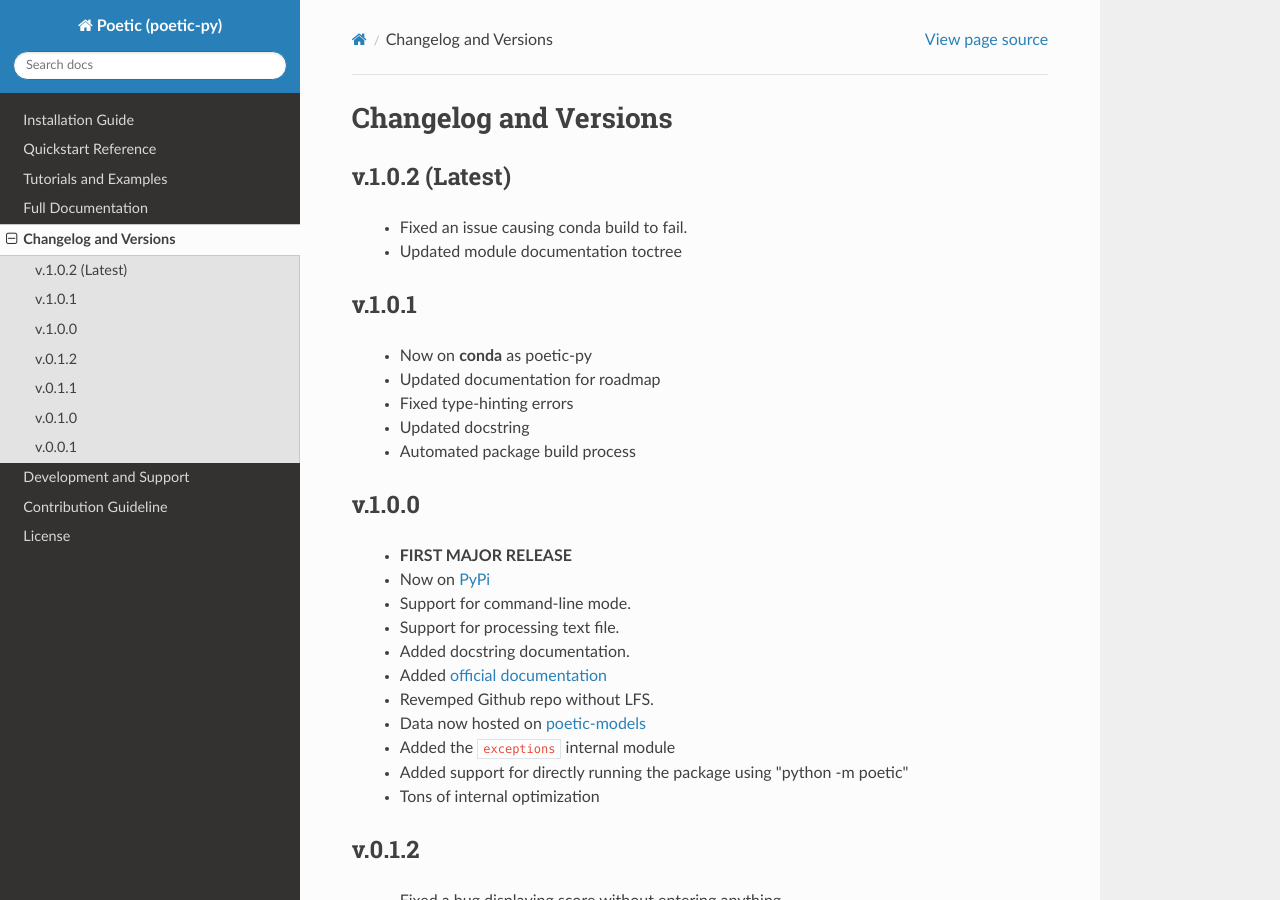
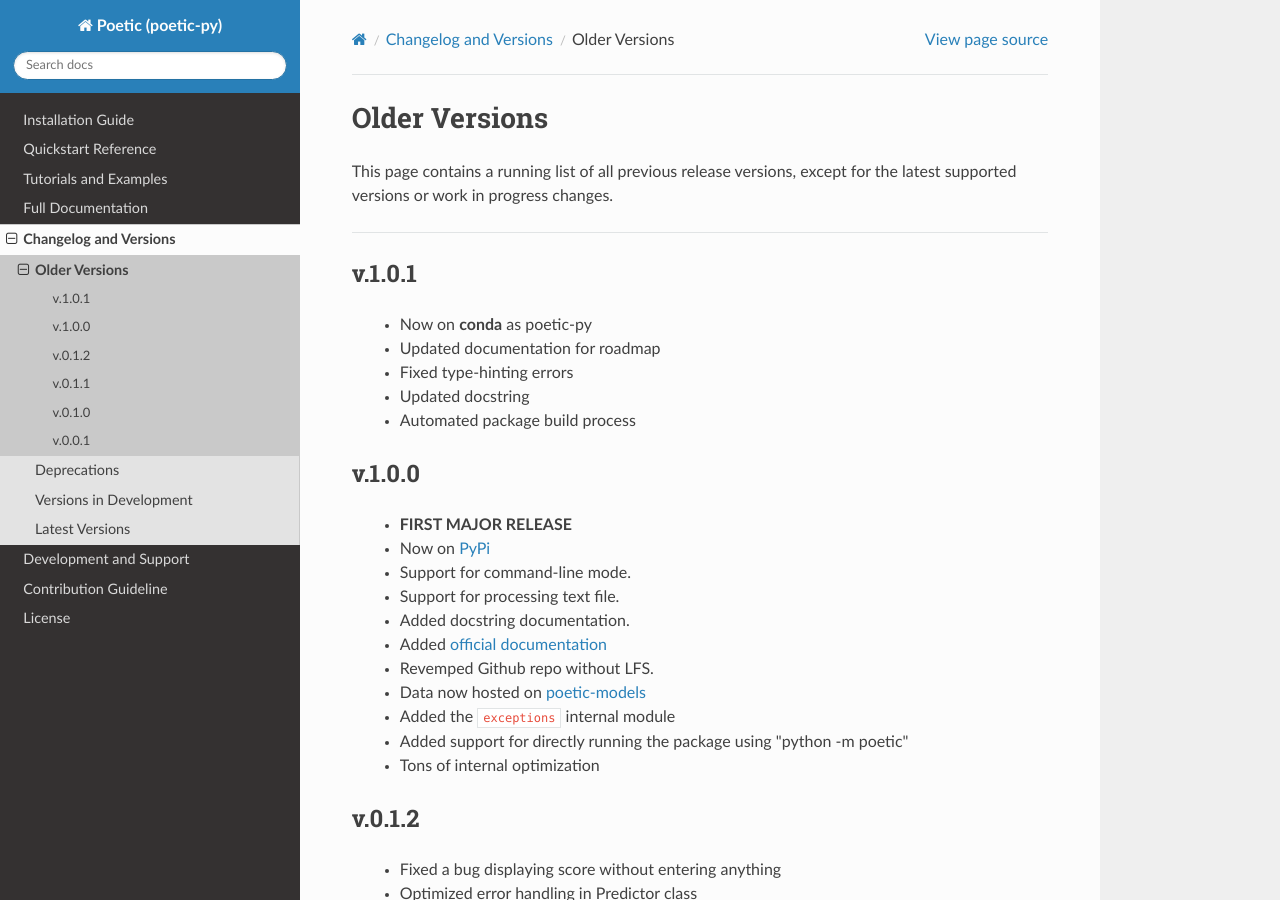
Before and after one commit to kevin931/poetic, a Sphinx documentation site: the page built from docs/source/change/previous.rst, in a window 1280 px wide and 900 px high. Built offline with Sphinx 7.4.7 and the Read the Docs theme 2.0.0, drawn with Linux system fonts in a browser that asks for light colours.

Commit message:
Revemped the changelog section
A new toctree is added with three sub-pages. Deprecatons are now aggregated to one single place; both older and developmental changes are now listed separately.

```diff
--- a/docs/source/Changelog.rst
+++ b/docs/source/change/previous.rst
@@ -1,13 +1,14 @@
-Changelog and Versions
-=======================
+=================
+Older Versions
+=================
 
-v.1.0.2 (Latest)
------------------
-    - Fixed an issue causing conda build to fail.
-    - Updated module documentation toctree
+This page contains a running list of all previous release versions, except for the
+latest supported versions or work in progress changes.
+
+---------------------------------------
 
 v.1.0.1
------------------
+--------
     - Now on **conda** as poetic-py
     - Updated documentation for roadmap
     - Fixed type-hinting errors
--- a/docs/source/index.rst
+++ b/docs/source/index.rst
@@ -16,7 +16,7 @@ Table of Contents
    usage/Quickstart
    usage/index
    documentation/index
-   Changelog
+   change/index
    Development
    Contributing
    License
```
Also changed, not shown: docs/source/change/deprecation.rst (added, +30 -0 lines), docs/source/change/development.rst (added, +33 -0 lines), docs/source/change/index.rst (added, +20 -0 lines).
